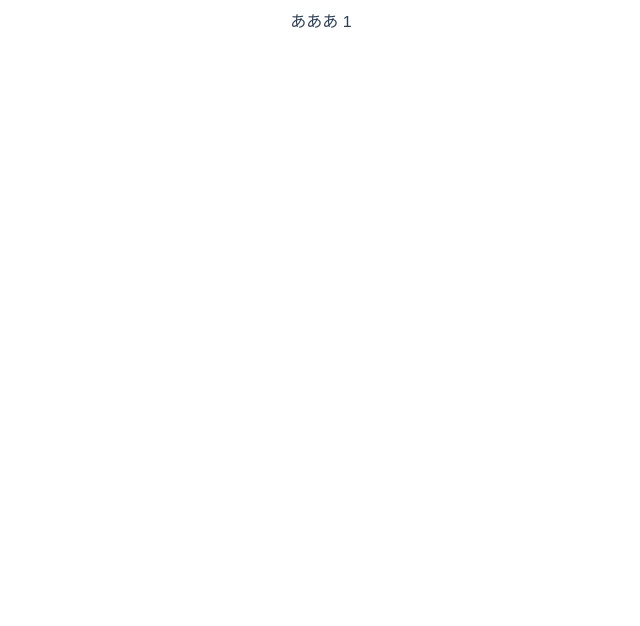
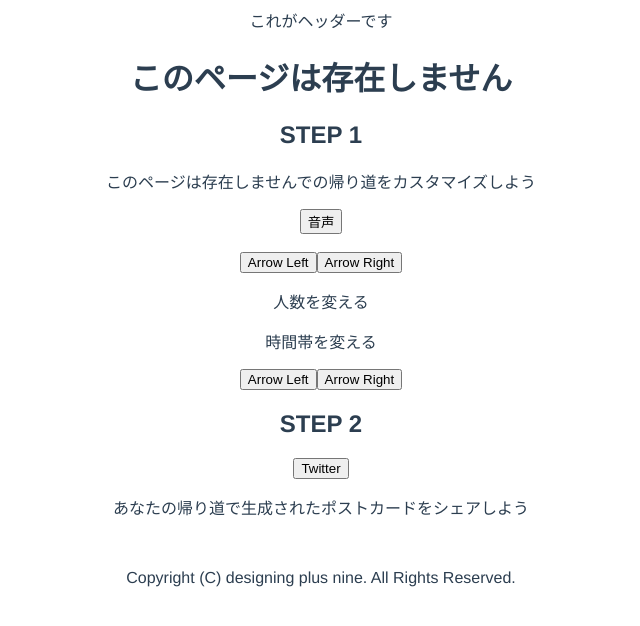
Before and after one commit to rtr-dnd/2020komafes, a Vue app: page /case/1 in a window 1280 px wide. Shown: the top 626 px of the page, without its empty margins (319-959 px from the left). Built offline with nearby package versions, Linux system fonts and the light colour scheme.

Commit message:
:construction: case markup

```diff
--- /dev/null
+++ b/src/components/Footer.vue
@@ -0,0 +1,17 @@
+<template>
+  <footer>
+    <img src="" alt="" class="logo">
+    <p class="copyright">
+      Copyright (C) designing plus nine. All Rights Reserved.
+    </p>
+  </footer>
+</template>
+
+<script>
+export default {
+  name: 'Header',
+  props: {
+    color: String
+  }
+}
+</script>
--- a/src/components/Header.vue
+++ b/src/components/Header.vue
@@ -1,5 +1,5 @@
 <template>
-  <header></header>
+  <header>これがヘッダーです</header>
 </template>
 
 <script>
--- a/src/views/About.vue
+++ /dev/null
@@ -1,5 +0,0 @@
-<template>
-  <div class="about">
-    <h1>This is an about page</h1>
-  </div>
-</template>
--- a/src/views/Case.vue
+++ b/src/views/Case.vue
@@ -1,7 +1,35 @@
 <template>
   <div>
-    あああ
-    {{ caseName }}
+    <Header></Header>
+    <h1>{{caseNameJa}}</h1>
+    <section class="one">
+      <h2>STEP 1</h2>
+      <div class="upper-img">
+        <p>{{caseNameJa}}での帰り道をカスタマイズしよう</p>
+        <button class="sound">音声</button>
+      </div>
+      <img src="" alt="" class="one">
+      <div class="under-img">
+        <div class="people">
+          <button class="arrow-left">Arrow Left</button>
+          <button class="arrow-right">Arrow Right</button>
+          <p>人数を変える</p>
+        </div>
+        <div class="time">
+          <p>時間帯を変える</p>
+          <button class="arrow-left">Arrow Left</button>
+          <button class="arrow-right">Arrow Right</button>
+        </div>
+      </div>
+    </section>
+    <section class="two">
+      <h2>STEP 2</h2>
+      <div class="share-row">
+        <button class="twitter">Twitter</button>
+        <p>あなたの帰り道で生成されたポストカードをシェアしよう</p>
+      </div>
+    </section>
+    <Footer></Footer>
   </div>
 </template>
 
@@ -10,12 +38,33 @@
 </style>
 
 <script>
+import Header from '../components/Header'
+import Footer from '../components/Footer'
+
 export default {
   name: 'Case',
+  components: {
+    Header,
+    Footer
+  },
   props: {
     caseName: {
       type: String
     }
+  },
+  computed: {
+    caseNameJa: function () {
+      switch (this.caseName) {
+        case 'urban':
+          return '都会'
+        case 'resid':
+          return '住宅街'
+        case 'country':
+          return '田舎'
+        default:
+          return 'このページは存在しません'
+      }
+    }
   }
 }
 </script>
--- a/src/views/Home.vue
+++ b/src/views/Home.vue
@@ -61,23 +61,20 @@
         </button>
       </a>
     </section>
-    <footer>
-      <img src="" alt="" class="logo">
-      <p class="copyright">
-        Copyright (C) designing plus nine. All Rights Reserved.
-      </p>
-    </footer>
+    <Footer></Footer>
   </div>
 </template>
 
 <script>
 // @ is an alias to /src
 import Header from '../components/Header'
+import Footer from '../components/Footer'
 
 export default {
   name: 'Home',
   components: {
-    Header
+    Header,
+    Footer
   }
 }
 </script>
```
